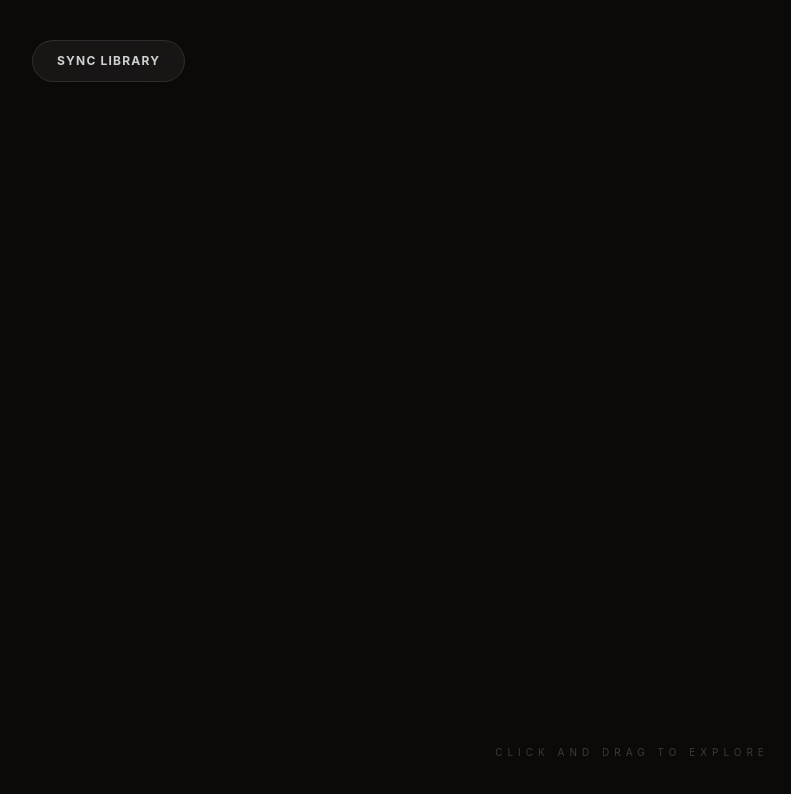
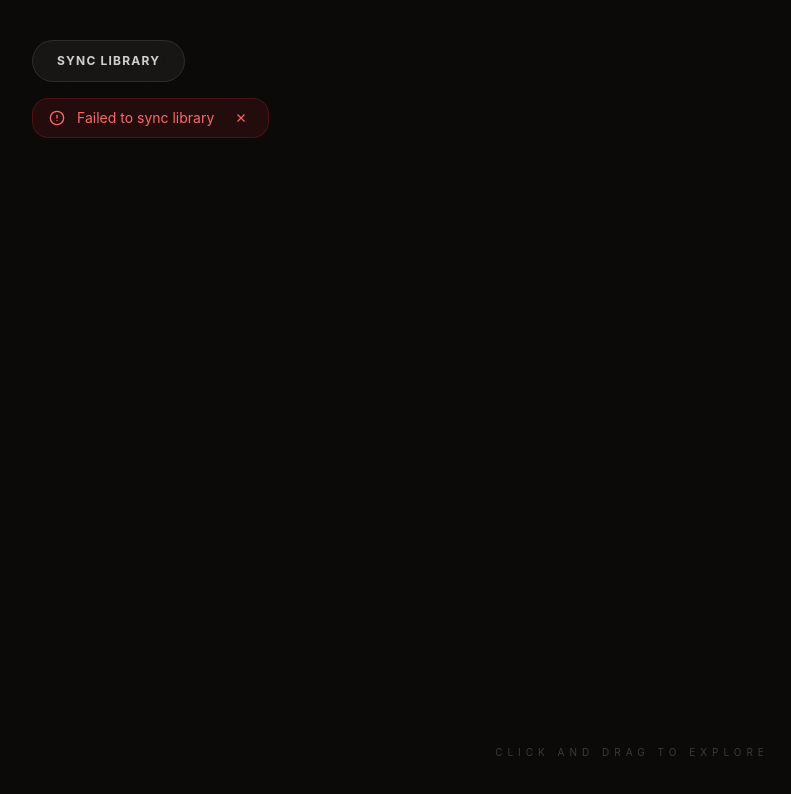
Before and after one commit to foxpc-ai/rustle, a SvelteKit app: page / in a window 1280 px wide. Shown: the top 794 px of the page, without its empty margins (8-799 px from the left). Built offline with nearby package versions, Linux system fonts and the light colour scheme.

Commit message:
feat: add error handling for lib sync

```diff
--- a/src/routes/+page.svelte
+++ b/src/routes/+page.svelte
@@ -1,5 +1,6 @@
 <script lang="ts">
     import { onMount } from "svelte";
+    import { fade } from "svelte/transition";
     import { goto } from "$app/navigation";
     import {
         libraryBooks,
@@ -65,13 +66,56 @@
 <main
     class="bg-stone-950 h-screen w-screen overflow-hidden m-0 p-0 select-none cursor-grab active:cursor-grabbing"
 >
-    <div class="fixed top-10 left-10 z-50 flex items-center gap-4">
+    <div class="fixed top-10 left-10 z-50 flex flex-col gap-4 items-start">
         <button
             onclick={scanLibrary}
-            class="bg-white/5 hover:bg-white/10 text-white/80 hover:text-white px-6 py-3 rounded-full backdrop-blur-xl transition-all border border-white/10 text-xs uppercase tracking-widest font-bold"
+            disabled={$loadingStatus === "loading"}
+            class="bg-white/5 hover:bg-white/10 text-white/80 hover:text-white px-6 py-3 rounded-full backdrop-blur-xl transition-all border border-white/10 text-xs uppercase tracking-widest font-bold disabled:opacity-50"
         >
             {$loadingStatus === "loading" ? "Scanning..." : "Sync Library"}
         </button>
+
+        {#if $loadingStatus === "error"}
+            <div
+                transition:fade={{ duration: 200 }}
+                class="flex items-center gap-3 bg-red-500/10 border border-red-500/20 text-red-400 px-4 py-2 rounded-2xl backdrop-blur-xl text-sm"
+            >
+                <svg
+                    xmlns="http://www.w3.org/2000/svg"
+                    width="16"
+                    height="16"
+                    viewBox="0 0 24 24"
+                    fill="none"
+                    stroke="currentColor"
+                    stroke-width="2"
+                    stroke-linecap="round"
+                    stroke-linejoin="round"
+                >
+                    <circle cx="12" cy="12" r="10" /><line
+                        x1="12"
+                        y1="8"
+                        x2="12"
+                        y2="12"
+                    /><line x1="12" y1="16" x2="12.01" y2="16" />
+                </svg>
+                <span>Failed to sync library</span>
+                <button
+                    onclick={() => loadingStatus.set("idle")}
+                    class="ml-1 p-1 hover:text-white transition-colors"
+                    aria-label="Dismiss"
+                >
+                    <svg
+                        xmlns="http://www.w3.org/2000/svg"
+                        width="14"
+                        height="14"
+                        viewBox="0 0 24 24"
+                        fill="none"
+                        stroke="currentColor"
+                        stroke-width="2"><path d="M18 6 6 18M6 6l12 12" /></svg
+                    >
+                </button>
+            </div>
+        {/if}
     </div>
 
     <div
@@ -79,7 +123,7 @@
         bind:this={trackElement}
         class="flex gap-[4vmin] absolute left-[50%] top-[50%]"
     >
-        {#each $libraryBooks as book}
+        {#each $libraryBooks as book (book.id || book.title)}
             <BookCard {book} onclick={() => handleBookClick(book)} />
         {/each}
     </div>
```
